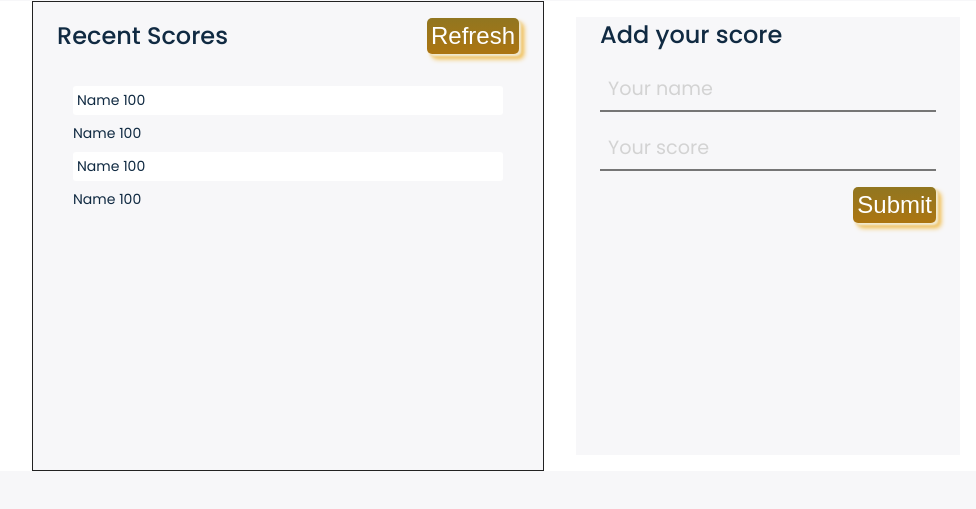
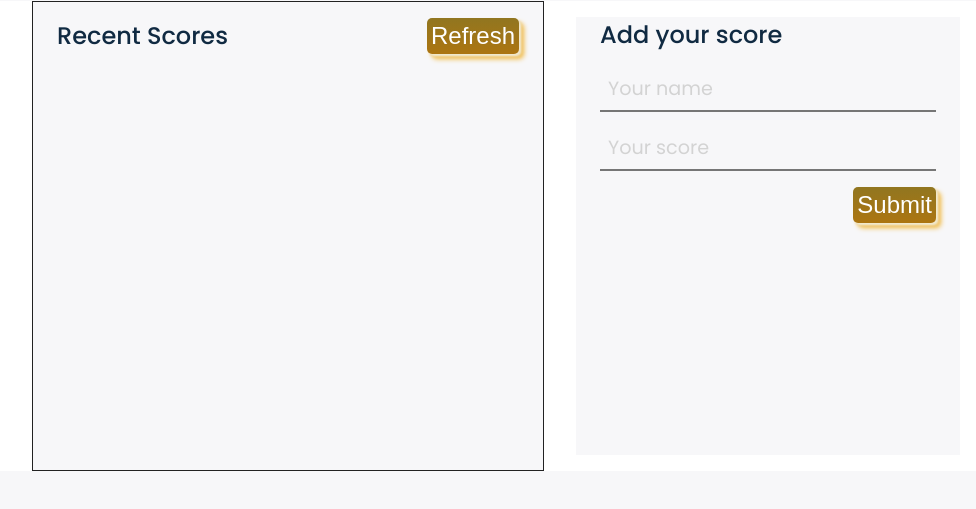
Before and after one commit to belaymit/leaderboard-APIs-git-flow, a website built with webpack: page src/index.html in a window 1280 px wide. Shown: the part 127-636 px from the top of the page, without its empty margins (144-1120 px from the left). Built offline with nearby package versions, Linux system fonts and the light colour scheme.

Commit message:
commented statich html file

```diff
--- a/src/index.html
+++ b/src/index.html
@@ -34,10 +34,10 @@
           <button type="submit" class="btn-refresh">Refresh</button>
         </div>
         <ul class="score-list">
-          <li class="score-list-items">Name 100</li>
+          <!-- <li class="score-list-items">Name 100</li>
           <li class="score-list-items" >Name 100</li>
           <li class="score-list-items">Name 100</li>
-          <li class="score-list-items">Name 100</li>
+          <li class="score-list-items">Name 100</li> -->
         </ul>
       </section>
       <section class="add-score">
```
